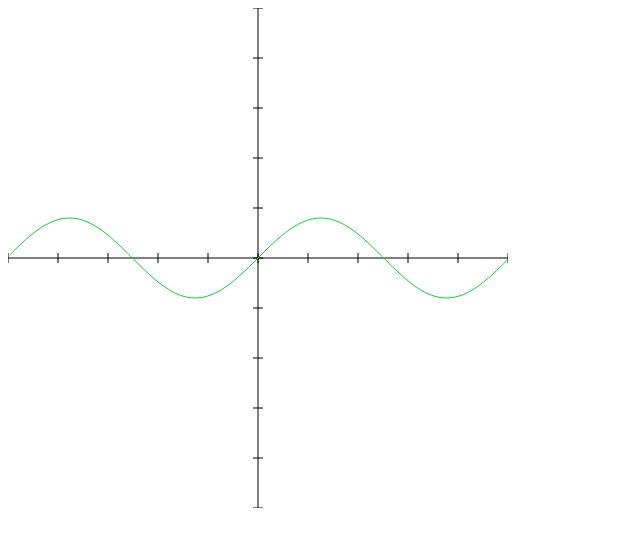
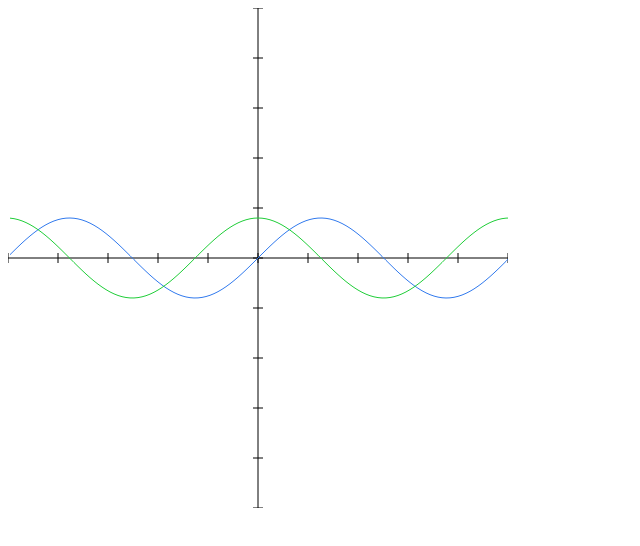
Before and after one commit to gabrielliwerant/cangraph, a plain HTML site: page index.html in a window 1280 px wide. Shown: the whole page, without its empty margins (0-640 px from the left). Drawn offline with nearby package versions, Linux system fonts and the light colour scheme.

Commit message:
Allow arbitrary functions with different colors to be passed in and drawn

```diff
--- a/cangraph.js
+++ b/cangraph.js
@@ -215,26 +215,41 @@
     };
 
     /**
-     * Plots the function and draws it as a graph
+     * Plots an arbitrary number of functions and draws them as graphs
      *
      * @method drawGraph
      *
-     * @param {Function} fx Function to plot, where y is a function of x
+     * @param {Object}
+     *      @param {Function} fx Function to plot
+     *      @param {String} strokeColor Optional color value to override default
      */
-    Cangraph.prototype.drawGraph = function (fx) {
+    Cangraph.prototype.drawGraph = function () {
         var x;
         var y;
         var i;
+        var j;
+        var fx;
+
+        // Outer loop for function arguments
+        for (i = 0; i < arguments.length; i += 1) {
+            fx = arguments[i].fx;
 
             this.context.beginPath();
+
+            // Set up line options
             this.context.lineWidth = this.options.graph.lineWidth;
+            if (typeof arguments[i].strokeColor !== 'undefined') {
+                this.context.strokeStyle = arguments[i].strokeColor;
+            } else {
                 this.context.strokeStyle = this.options.graph.strokeColor;
+            }
 
-        for (i = this.graphPlottingMin; i <= this.graphPlottingMax; i += 1) {
-            x = this.options.graph.scale * i;
+            // Inner loop for function plotting
+            for (j = this.graphPlottingMin; j <= this.graphPlottingMax; j += 1) {
+                x = this.options.graph.scale * j;
                 y = this.options.axes.scale * fx(x / this.options.axes.scale);
 
-            if (i === this.graphPlottingMin) {
+                if (j === this.graphPlottingMin) {
                     // Run only for the first iteration
                     this.context.moveTo(this.x0 + x, this.y0 - y);
                 } else {
@@ -243,6 +258,8 @@
             }
 
             this.context.stroke();
+            this.context.closePath();
+        }
     };
 
     // Attach object to global namespace
--- a/index.html
+++ b/index.html
@@ -16,11 +16,12 @@
 
     <script>
         $(document).ready(function () {
-            var fx1 = function (x) { return Math.sin(x); }
+            var fx1 = function (x) { return Math.sin(x); };
+            var fx2 = function (x) { return Math.cos(x); };
             var cangraph = new Cangraph('cangraph-ex1');
 
             cangraph.drawAxes();
-            cangraph.drawGraph(fx1);
+            cangraph.drawGraph({fx: fx1, strokeColor: '#3079ed'}, {fx: fx2, strokeColor: '#1fcd38'});
         });
     </script>
 </body>
```
Lines whose indentation alone changed are shown as unchanged.
